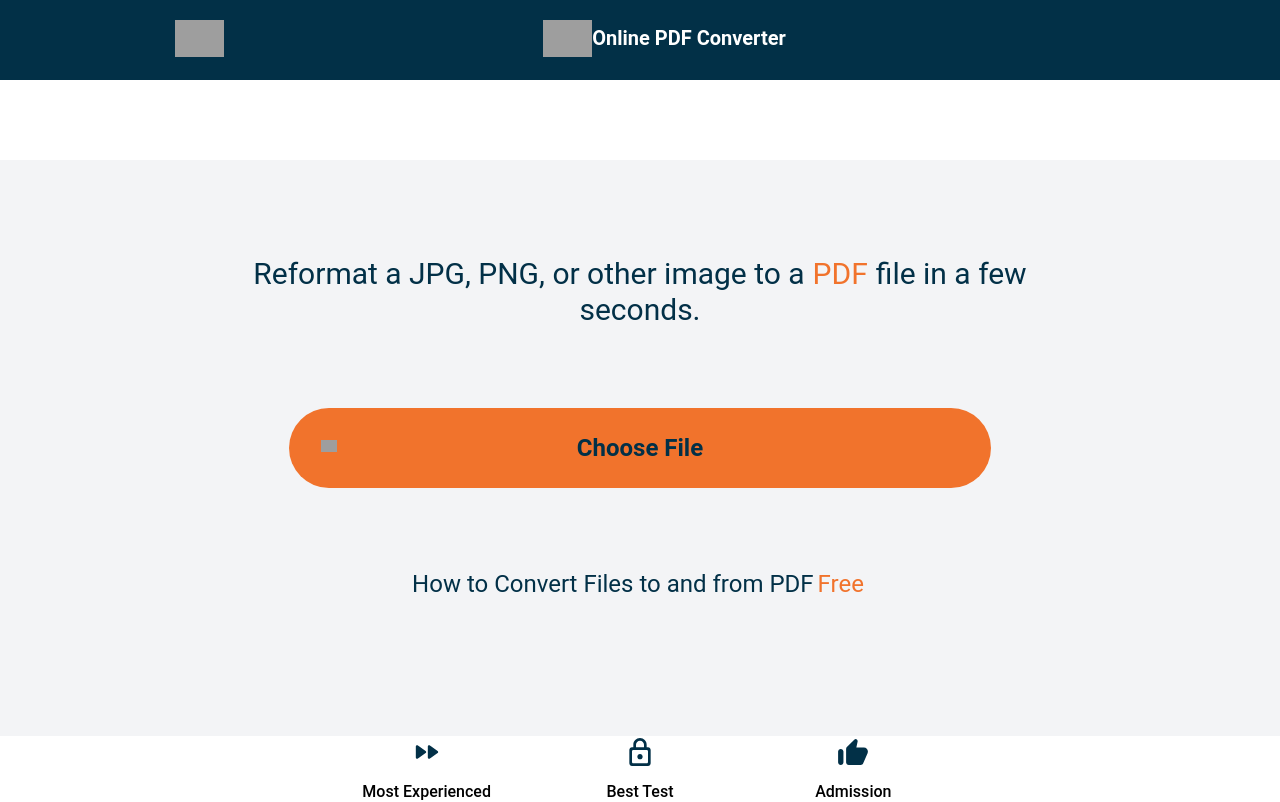
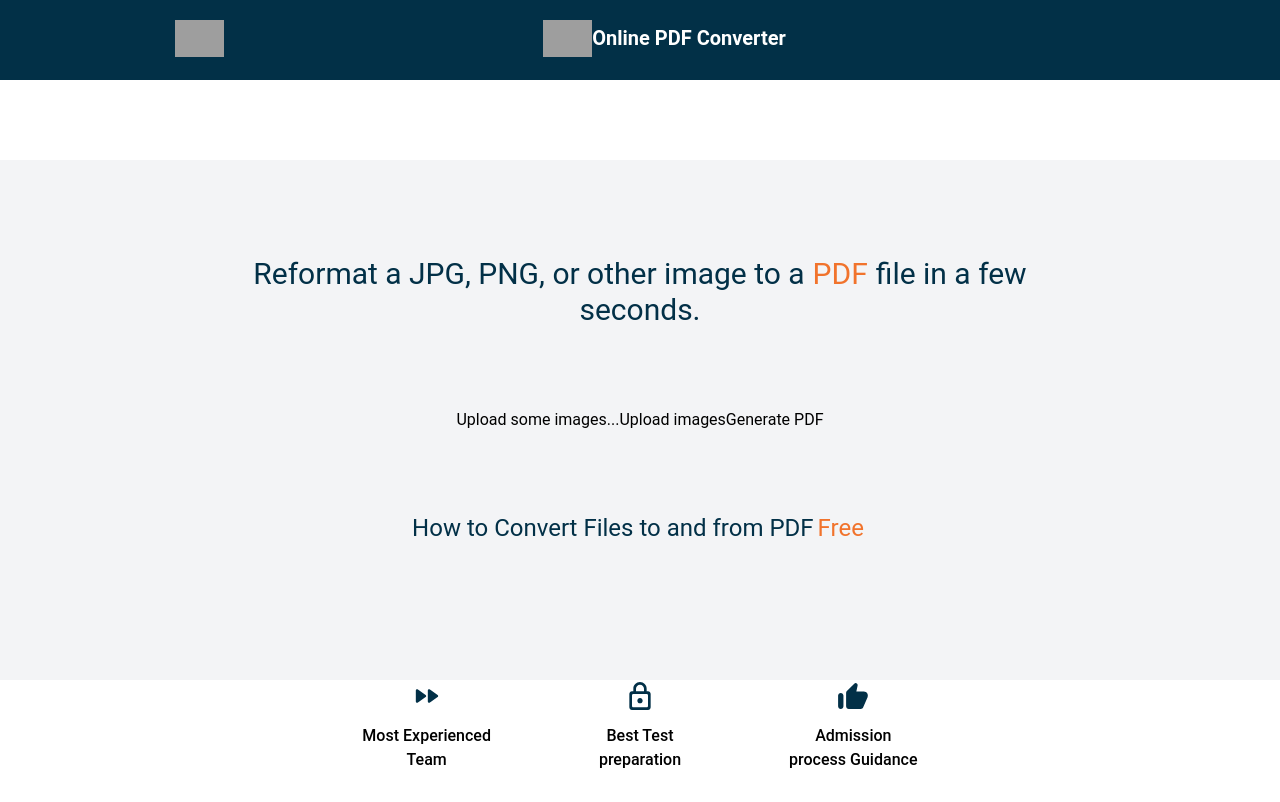
Before and after one commit to PauliusTaraskevicius/PDF_Converter, a Next.js app: page / in a window 1280 px wide. Shown: the top 802 px of the page. Built offline with nearby package versions, Linux system fonts and the light colour scheme; grey boxes are pictures that could not be loaded.

Commit message:
working converter

```diff
--- a/components/buttons/button.js
+++ b/components/buttons/button.js
@@ -1,8 +1,73 @@
+import { ChangeEventHandler, useCallback, useState } from "react";
 import Image from "next/image";
+import * as Helpers from "../../helpers/helpers";
 
 function Button() {
+  const [uploadedImages, setUploadedImages] = useState([]);
+
+  const handleImageUpload = useCallback(
+    function (event) {
+      const fileList = event.target.files;
+      const fileArray = fileList ? Array.from(fileList) : [];
+      const fileToImagesPromises = fileArray.map(Helpers.fileToImageURL);
+
+      Promise.all(fileToImagesPromises).then(setUploadedImages);
+    },
+    [setUploadedImages]
+  );
+
+  const cleanUploadedImages = useCallback(() => {
+    setUploadedImages([]);
+    uploadedImages.forEach((image) => {
+      URL.revokeObjectURL(image.src);
+    });
+  }, [setUploadedImages, uploadedImages]);
+
+  const generatePdfFromImages = useCallback(() => {
+    Helpers.generatePdfFromImages(uploadedImages);
+    cleanUploadedImages();
+  }, [uploadedImages, cleanUploadedImages]);
+
   return (
-    <button className="relative btn-bg-color transition duration-150 ease-in-out font-bold text-sm sm:text-lg md:text-xl lg:text-2xl rounded-full px-24 sm:px-28 md:px-52 lg:px-72 py-6 whitespace-nowrap">
+    <>
+
+      <div className="images-container">
+        {uploadedImages.length > 0 ? (
+          uploadedImages.map((image) => (
+            <img key={image.src} src={image.src} className="uploaded-image" />
+          ))
+        ) : (
+          <p>Upload some images...</p>
+        )}
+      </div>
+
+      <div className="buttons-container">
+        <label htmlFor="file-input">
+          <span className="button">Upload images</span>
+          <input
+            id="file-input"
+            type="file"
+            accept="image/*"
+            onChange={handleImageUpload}
+            style={{ display: "none" }}
+            multiple
+          />
+        </label>
+
+        <button
+          onClick={generatePdfFromImages}
+          className="button"
+          disabled={uploadedImages.length === 0}
+        >
+          Generate PDF
+        </button>
+      </div>
+
+      {/* <input type="file" id="file-input" hidden />
+      <label
+        htmlFor="file-input"
+        className="relative btn-bg-color transition duration-150 ease-in-out font-bold text-sm sm:text-lg md:text-xl lg:text-2xl rounded-full px-24 sm:px-28 md:px-52 lg:px-72 py-6 whitespace-nowrap hover:cursor-pointer"
+      >
         <div className="absolute left-0 px-4 py-0.5 sm:px-5 sm:py-1.5 md:px-7 md:py-1.5 xl:px-8 xl:py-2">
           <Image
             width="16"
@@ -12,7 +77,8 @@ function Button() {
           />
         </div>
         Choose File
-    </button>
+      </label> */}
+    </>
   );
 }
 
--- /dev/null
+++ b/helpers/helpers.js
@@ -0,0 +1,89 @@
+import jsPDF from "jspdf";
+
+const A4_PAPER_DIMENSIONS = {
+  //   width: 210,
+  //   height: 297,
+  width: 612,
+  height: 792,
+};
+
+const A4_PAPER_RATIO = A4_PAPER_DIMENSIONS.width / A4_PAPER_DIMENSIONS.height;
+
+export const imageDimensionsOnA4 = (dimensions) => {
+  const isLandscapeImage = dimensions.width >= dimensions.height;
+
+  if (isLandscapeImage) {
+    return {
+      width: A4_PAPER_DIMENSIONS.width,
+      height:
+        A4_PAPER_DIMENSIONS.width / (dimensions.width / dimensions.height),
+    };
+  }
+
+  const imageRatio = dimensions.width / dimensions.height;
+
+  if (imageRatio > A4_PAPER_RATIO) {
+    const imageScaleFactor =
+      (A4_PAPER_RATIO * dimensions.height) / dimensions.width;
+
+    const scaledImageHeight = A4_PAPER_DIMENSIONS.height * imageScaleFactor;
+
+    return {
+      height: scaledImageHeight,
+      width: scaledImageHeight * imageRatio,
+    };
+  }
+
+  return {
+    width: A4_PAPER_DIMENSIONS.height / (dimensions.height / dimensions.width),
+    height: A4_PAPER_DIMENSIONS.height,
+  };
+};
+
+export const fileToImageURL = (file) => {
+  return new Promise(function (resolve, reject) {
+    const image = new Image(file.type);
+
+    image.onload = () => {
+      resolve(image);
+    };
+
+    image.onerror = () => {
+      reject(new Error("Failed to convert File to Image"));
+    };
+
+    image.src = URL.createObjectURL(file);
+  });
+};
+
+export const generatePdfFromImages = (images) => {
+  const doc = new jsPDF({
+    orientation: "l",
+    unit: "pt",
+    format: [A4_PAPER_DIMENSIONS.width, A4_PAPER_DIMENSIONS.height],
+  });
+
+  doc.deletePage(1);
+
+  images.forEach((image) => {
+    const imageDimensions = imageDimensionsOnA4({
+      width: image.width,
+      height: image.height,
+    });
+
+    doc.addPage();
+    doc.addImage(
+      image.src,
+      image.imageType,
+      A4_PAPER_DIMENSIONS.width * 0.2,
+      A4_PAPER_DIMENSIONS.height * 0.2
+      //   (A4_PAPER_DIMENSIONS.width - imageDimensions.width) / 2,
+      //   (A4_PAPER_DIMENSIONS.height - imageDimensions.height) / 2,
+      //   imageDimensions.width,
+      //   imageDimensions.height
+    );
+  });
+
+  const pdfURL = doc.output("bloburl");
+  window.open(pdfURL, "_blank");
+};
--- a/package.json
+++ b/package.json
@@ -12,10 +12,12 @@
     "eslint": "8.35.0",
     "eslint-config-next": "13.2.3",
     "next": "13.2.3",
+    "pdfkit": "^0.13.0",
     "react": "18.2.0",
     "react-dom": "18.2.0"
   },
   "devDependencies": {
+    "@types/jspdf": "^2.0.0",
     "autoprefixer": "^10.4.13",
     "postcss": "^8.4.21",
     "tailwindcss": "^3.2.7"
```
Also changed, not shown: styles/globals.css (line endings or trailing spaces), 1 other file (tests, documents, lock files or other folders). Lines whose indentation alone changed are shown as unchanged.
